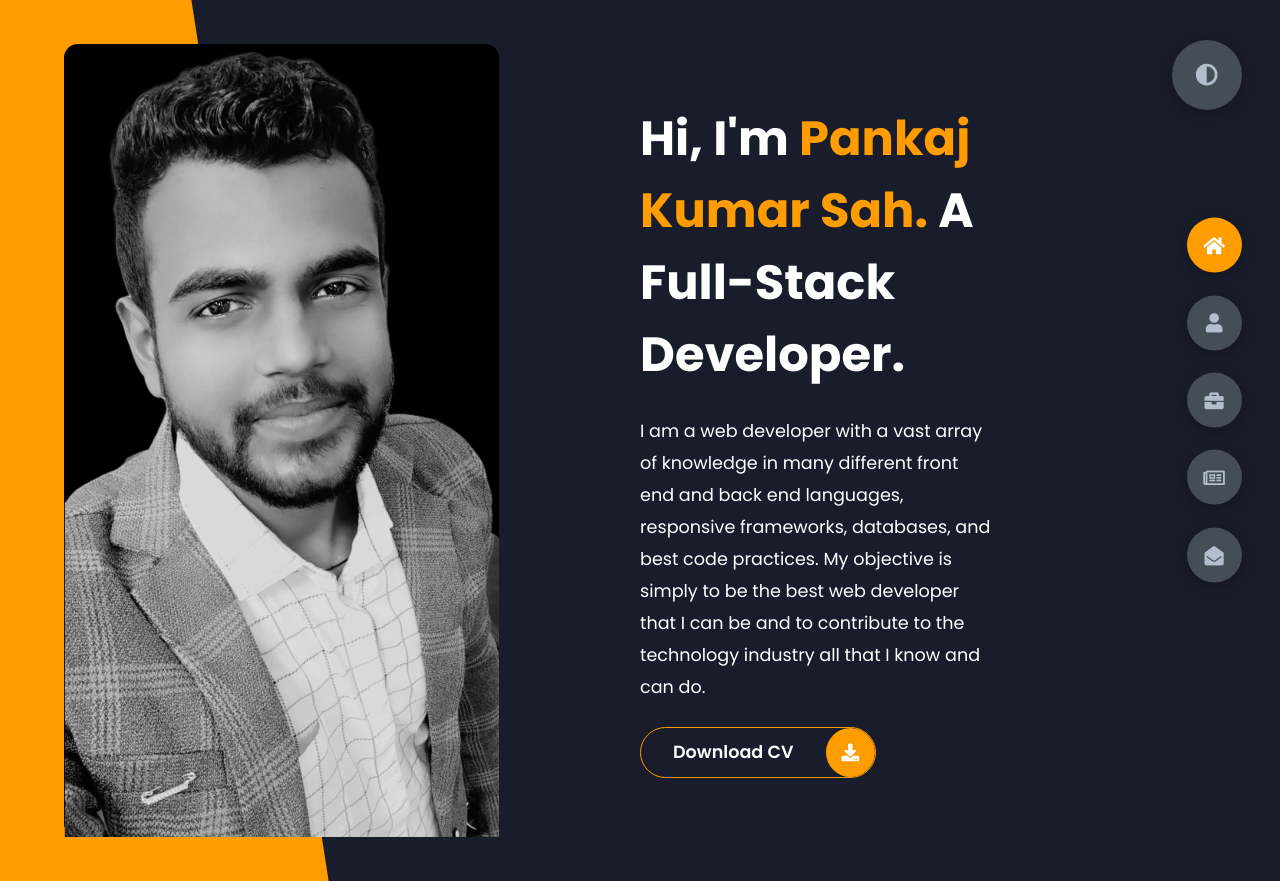
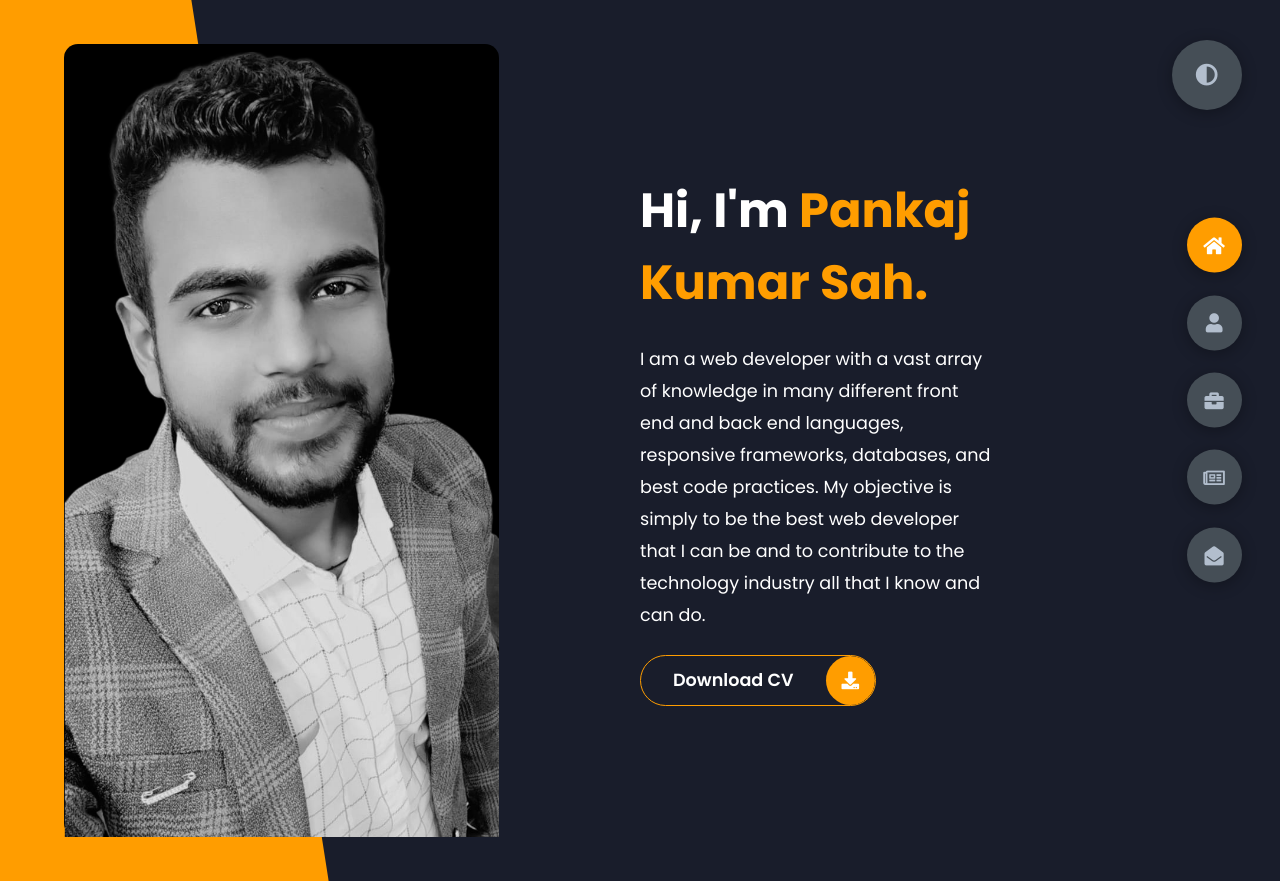
Before and after one commit to officialpankajsah/Prosonal-Portfolio-Website, a plain HTML site: page index.html in a window 1280 px wide. Drawn offline with Linux system fonts and the light colour scheme.

Commit message:
Update index.html

```diff
--- a/index.html
+++ b/index.html
@@ -28,7 +28,7 @@
             <div class="right-header">
                 <h1 class="name">
                     Hi, I'm <span>Pankaj Kumar Sah.</span>
-                    A Full-Stack Developer.
+
                 </h1>
                 <p>
                     I am a web developer with a vast array of knowledge in many different front end and back end
```
